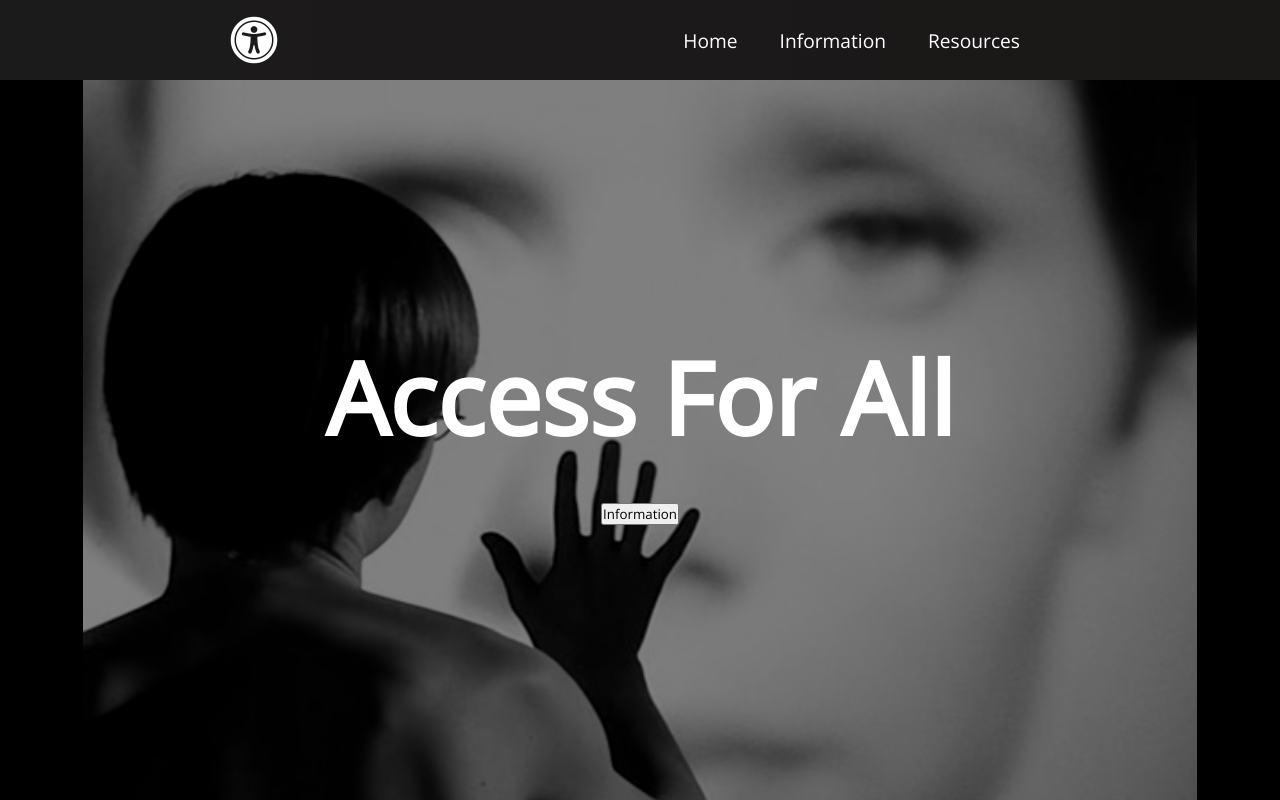
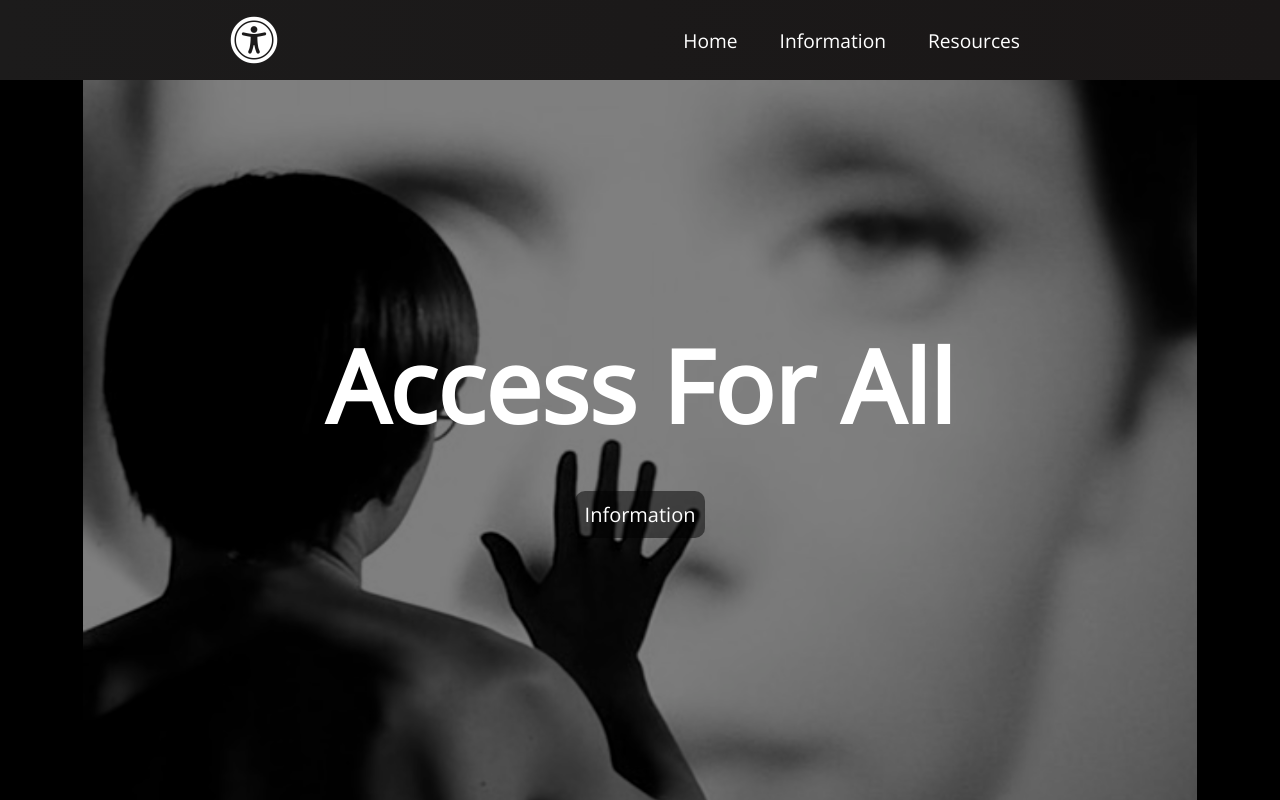
Before and after one commit to nursealma/access-for-all, a React (Create React App) app: page / in a window 1280 px wide. Shown: the top 800 px of the page. Built offline with nearby package versions, Linux system fonts and the light colour scheme.

Commit message:
fixed broken images

```diff
--- a/src/components/Button.css
+++ /dev/null
@@ -1,11 +0,0 @@
-:root {
-    --primary: #fff;
-}
-
-.btn {
-    padding: 8px 20px;
-    border: solid 1px white;
-    cursor: pointer;
-    color: white;
-    background-color: rgba(0,0,0,0.5);
-}
--- a/src/components/CardItem.js
+++ b/src/components/CardItem.js
@@ -1,6 +1,7 @@
 import React from 'react';
 import { Link } from 'react-router-dom';
 import './Cards.css'
+
 
 function CardItem(props) {
     return (
--- a/src/components/Cards.js
+++ b/src/components/Cards.js
@@ -1,6 +1,11 @@
 import React from 'react'
 import CardItem from './CardItem'
 import './Cards.css'
+import secondImage from '../images/image-2.png'
+import thirdImage from '../images/image-3.png'
+import fourthImage from '../images/image-4.png'
+import fifthImage from '../images/image-5.png'
+import sixthImage from '../images/image-6.png'
 
 function Cards() {
     return (
@@ -10,18 +15,17 @@ function Cards() {
                 <div className="cards__wrapper">
                     <ul className="cards__items">
                         <CardItem
-                        src='../images/image-2.png' text="Color Contrast Checker" path={{pathname: 'https://contrastchecker.com/'}} />
+                        src={secondImage} text="Color Contrast Checker" path={{pathname: 'https://contrastchecker.com/'}} />
                         <CardItem
-                        src='../images/image-3.png' text="Web Accessibility Checker" path={{pathname: 'https://achecker.ca/checker/index.php'}} />
+                        src={thirdImage} text="Web Accessibility Checker" path={{pathname: 'https://achecker.ca/checker/index.php'}} />
                     </ul>
                     <ul className="cards__items">
                         <CardItem
-                        src='../images/image-4.png' text="Wave Evaluation Tool" path={{pathname: 'https://wave.webaim.org/'}} />
+                        src={fourthImage} text="Wave Evaluation Tool" path={{pathname: 'https://wave.webaim.org/'}} />
                         <CardItem
-                        src='../images/image-5.png' text="Lighthouse Node Module" path={{pathname: 'https://developers.google.com/web/tools/lighthouse/#devtools'}} />
+                        src={fifthImage} text="Lighthouse Node Module" path={{pathname: 'https://developers.google.com/web/tools/lighthouse/#devtools'}} />
                         <CardItem
-                        src='../images/image-6.png' text="Axe Chrome Extension" path={{pathname: 'https://www.deque.com/axe/'}} />
-
+                        src={sixthImage} text="Axe Chrome Extension" path={{pathname: 'https://www.deque.com/axe/'}} />
                     </ul>
                 </div>
 
--- a/src/components/HeroSection.css
+++ b/src/components/HeroSection.css
@@ -25,6 +25,18 @@
 
 }
 
+.btn {
+    background-color: rgba(0, 0, 0, 0.5);
+    color: white;
+    border: none;
+    font-size: 20px;
+    padding: 10px;
+    border-radius: 10px;
+}
+.btn:hover {
+    border: solid 1px white;
+}
+
 @media screen and (max-width: 960px) {
     .hero-container > h1 {
         font-size: 70px;
```
Also changed, not shown: 1 other file (tests, documents, lock files or other folders).
